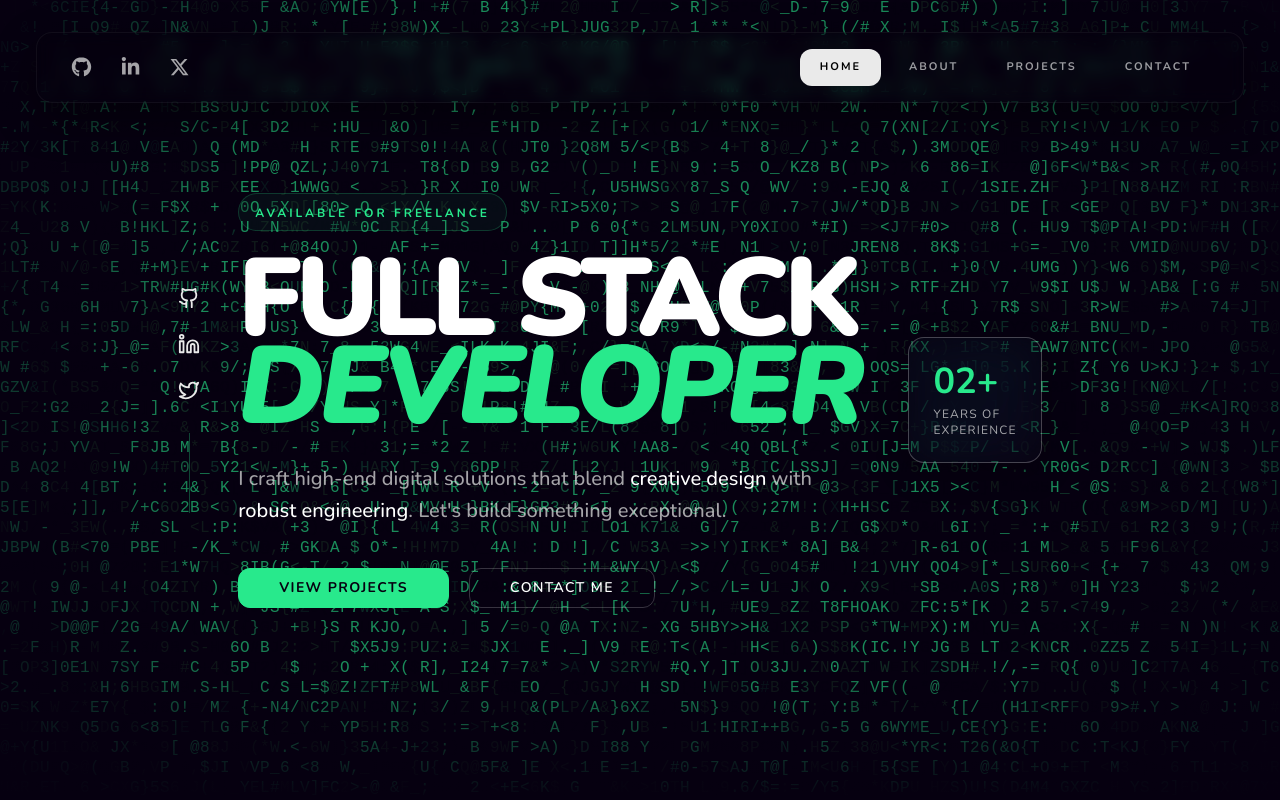
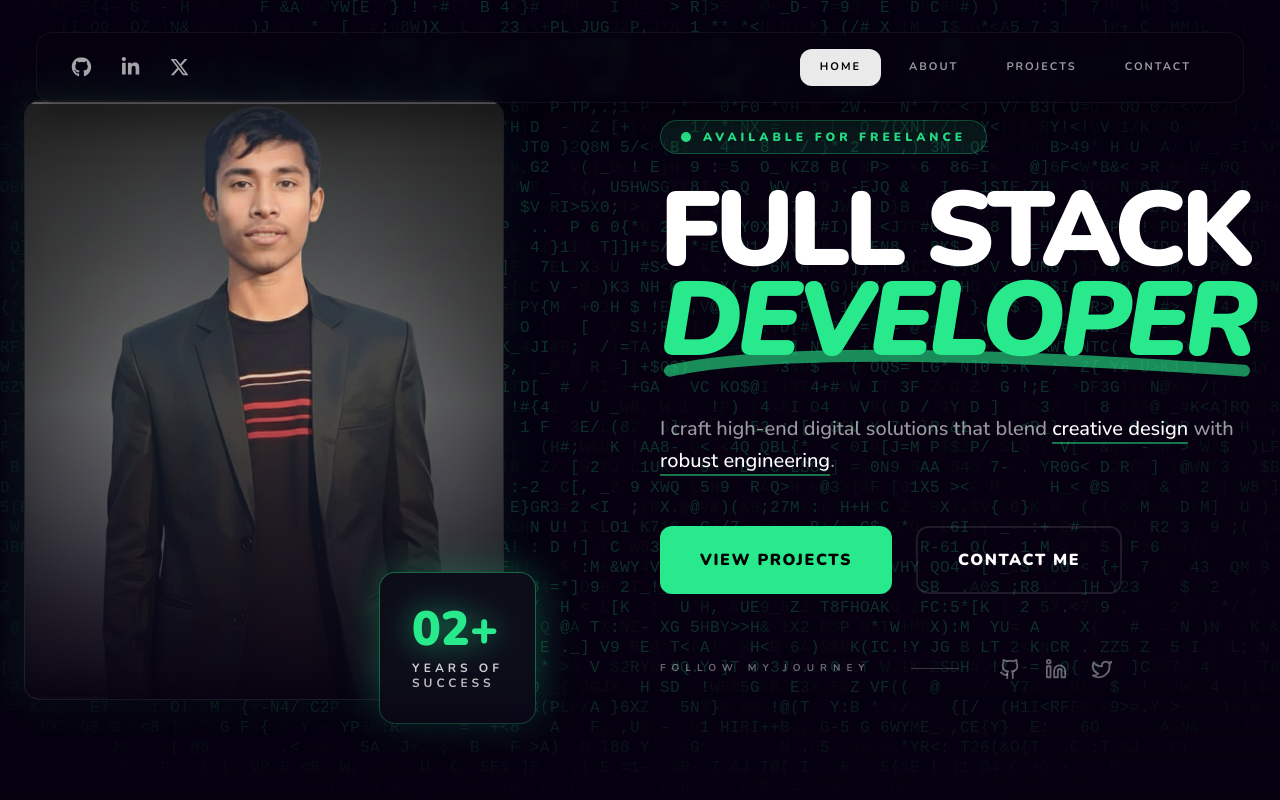
Before and after one commit to lizansarkar/My-Protfolio, a React (Vite) app: page / in a window 1280 px wide. Shown: the top 800 px of the page. Built offline with nearby package versions, Linux system fonts and the light colour scheme.

Commit message:
hero component structure and content ready

```diff
--- a/src/components/layout/Navbar.jsx
+++ b/src/components/layout/Navbar.jsx
@@ -25,7 +25,7 @@ const Navbar = () => {
 
   return (
     <header className="fixed top-8 left-0 w-full z-[100] px-4">
-      <nav className="relative container-base max-w-4xl mx-auto">
+      <nav className="relative container-base mx-auto">
         {/* Main Navbar Body */}
         <div className="navbar-lightning-container relative bg-black/10 backdrop-blur-sm border border-white/5 py-4 px-6 md:px-8 rounded-2xl flex justify-between items-center shadow-[0_15px_40px_rgba(0,0,0,0.4)] group transition-all duration-300">
           {/* --- LIGHTNING LAYER (Same as before) --- */}
--- a/src/index.css
+++ b/src/index.css
@@ -10,7 +10,7 @@ body {
 }
 
 .container-base {
-  max-width: 1280px;
+  max-width: 1400px;
   margin-inline: auto;
   padding-inline: 1.25rem;
 }
--- a/src/sections/hero/Hero.jsx
+++ b/src/sections/hero/Hero.jsx
@@ -1,13 +1,27 @@
 import React from 'react';
-import { Github, Linkedin, Twitter } from 'lucide-react'; // আইকনগুলো ইম্পোর্ট করে নাও
+import { motion } from 'framer-motion';
+import { Github, Linkedin, Twitter } from 'lucide-react';
 import LetterGlitch from "../../components/ui/LetterGlitch";
 
 const Hero = () => {
+  const fadeInUp = {
+    hidden: { opacity: 0, y: 30 },
+    visible: {
+      opacity: 1,
+      y: 0,
+      transition: { duration: 0.8, ease: "easeOut" }
+    }
+  };
+
+  const staggerContainer = {
+    visible: { transition: { staggerChildren: 0.2 } }
+  };
+
   return (
-    <section id="hero" className="relative w-full h-screen flex items-center justify-center overflow-hidden bg-[#060010]">
+    <section id="hero" className="relative w-full min-h-screen flex items-center justify-center overflow-hidden bg-[#060010] py-16 md:py-20">
 
-      {/* ১. Background Layer: LetterGlitch */}
-      <div className="absolute inset-0 z-0 pointer-events-none opacity-60">
+      {/* ১. Background Layer */}
+      <div className="absolute inset-0 z-0 pointer-events-none opacity-20">
         <LetterGlitch
           glitchColors={['#162a21', '#28e98c', '#060010']}
           glitchSpeed={50}
@@ -17,56 +31,111 @@ const Hero = () => {
         />
       </div>
 
-      {/* ২. Content Layer: Container */}
-      <div className="container-base relative z-10 flex flex-col md:flex-row items-center justify-between gap-12">
+      {/* ২. Content Container - justify-between এবং সমান জায়গা বণ্টন */}
+      <div className="container max-w-[1400px] mx-auto px-6 relative z-10 flex flex-col lg:flex-row items-center justify-between gap-10">
 
-        {/* Left Side: Social Vertical Bar (Unique Look) */}
-        <div className="hidden lg:flex flex-col items-center gap-6 absolute -left-10">
-          <a href="#" className="text-secondary hover:text-primary transition-all hover:-translate-y-1"><Github size={22}/></a>
-          <a href="#" className="text-secondary hover:text-primary transition-all hover:-translate-y-1"><Linkedin size={22}/></a>
-          <a href="#" className="text-secondary hover:text-primary transition-all hover:-translate-y-1"><Twitter size={22}/></a>
-          <div className="w-[1px] h-20 bg-primary/30 mt-2"></div>
-        </div>
+        {/* বাম দিক: আপনার ছবি (সমান জায়গা নেওয়ার জন্য flex-1) */}
+        <motion.div
+          initial="hidden"
+          whileInView="visible"
+          viewport={{ once: false, amount: 0.3 }}
+          variants={{
+            hidden: { opacity: 0, x: -60 },
+            visible: { opacity: 1, x: 0, transition: { duration: 1 } }
+          }}
+          className="flex-1 flex justify-start items-center w-full"
+        >
+          <div className="relative group w-full max-w-[350px] md:max-w-[480px]">
+            {/* ছবির পেছনের ডাইনামিক গ্লো */}
+            <div className="absolute -inset-2 bg-gradient-to-r from-primary/50 to-emerald-500/30 rounded-2xl blur-xl opacity-20 group-hover:opacity-60 transition duration-700"></div>
 
-        {/* Middle/Main Content */}
-        <div className="max-w-3xl">
-          <div className="inline-block px-4 py-1.5 mb-6 border border-primary/20 bg-primary/5 rounded-full">
-             <span className="text-primary text-[10px] md:text-xs uppercase font-bold tracking-[3px]">
+            <div className="relative z-10 aspect-[4/5] overflow-hidden rounded-2xl border border-white/10 bg-[#0a0515] shadow-2xl">
+              <img
+                src="/src/assets/images/profile.png"
+                alt="Profile"
+                className="w-full h-full object-cover grayscale-0 group-hover:grayscale transition-all duration-700 scale-100 group-hover:scale-110"
+              />
+              <div className="absolute inset-0 bg-gradient-to-t from-[#060010]/90 via-transparent to-transparent"></div>
+            </div>
+
+            {/* এক্সপেরিয়েন্স কার্ড */}
+            <motion.div
+              initial={{ scale: 0.8, opacity: 0 }}
+              whileInView={{ scale: 1, opacity: 1 }}
+              viewport={{ once: false }}
+              transition={{ delay: 0.5, type: "spring" }}
+              className="absolute -bottom-6 -right-4 md:-right-8 bg-[#0d0d1a] border border-primary/40 p-5 md:p-8 rounded-2xl backdrop-blur-xl z-20 shadow-[0_0_40px_rgba(40,233,140,0.3)]"
+            >
+              <div className="text-4xl md:text-5xl font-black text-primary drop-shadow-[0_0_15px_rgba(40,233,140,0.6)]">02+</div>
+              <div className="text-[10px] md:text-xs text-white uppercase tracking-[4px] font-bold mt-2 leading-tight opacity-80">
+                Years of <br/> Success
+              </div>
+            </motion.div>
+          </div>
+        </motion.div>
+
+        {/* ডান দিক: Main Content Area (সমান জায়গা নেওয়ার জন্য flex-1 এবং টেক্সট রাইট এলাইন) */}
+        <motion.div
+          variants={staggerContainer}
+          initial="hidden"
+          whileInView="visible"
+          viewport={{ once: false, amount: 0.3 }}
+          className="flex-1 w-full text-center lg:text-left flex flex-col items-center lg:items-start z-20"
+        >
+          {/* Badge */}
+          <motion.div variants={fadeInUp} className="inline-flex items-center gap-3 px-5 py-2 mb-8 border border-primary/30 bg-primary/10 rounded-full">
+             <span className="relative flex h-2.5 w-2.5">
+                <span className="animate-ping absolute inline-flex h-full w-full rounded-full bg-primary opacity-75"></span>
+                <span className="relative inline-flex rounded-full h-2.5 w-2.5 bg-primary"></span>
+             </span>
+             <span className="text-primary text-[10px] md:text-xs uppercase font-black tracking-[4px]">
                Available for freelance
              </span>
-          </div>
+          </motion.div>
 
-          <h1 className="text-6xl md:text-[110px] font-black leading-[0.8] tracking-tighter text-white uppercase">
+          {/* Main Title */}
+          <motion.h1 variants={fadeInUp} className="text-5xl sm:text-6xl md:text-7xl xl:text-[105px] font-black leading-[0.85] tracking-tighter text-white uppercase">
             Full Stack <br />
-            <span className="text-primary italic">Developer</span>
-          </h1>
+            <span className="text-primary italic relative inline-block">
+              Developer
+              <svg className="absolute -bottom-4 right-0 w-full opacity-60" viewBox="0 0 300 20" fill="none">
+                <path d="M5 15C50 5 150 5 295 15" stroke="#28e98c" strokeWidth="6" strokeLinecap="round"/>
+              </svg>
+            </span>
+          </motion.h1>
 
-          <p className="mt-8 text-muted text-lg md:text-xl max-w-xl font-medium leading-relaxed">
-            I craft high-end digital solutions that blend <span className="text-white">creative design</span> with <span className="text-white">robust engineering</span>. Let's build something exceptional.
-          </p>
+          {/* Description */}
+          <motion.p variants={fadeInUp} className="mt-12 text-white/60 text-base md:text-xl max-w-xl font-medium leading-relaxed">
+            I craft high-end digital solutions that blend <span className="text-white border-b-2 border-primary/50">creative design</span> with <span className="text-white border-b-2 border-primary/50">robust engineering</span>.
+          </motion.p>
 
           {/* Action Buttons */}
-          <div className="mt-10 flex flex-wrap gap-5">
-            <button className="btn btn-primary rounded-xl px-10 font-bold tracking-widest hover:shadow-[0_0_25px_rgba(40,233,140,0.4)] transition-all">
-              VIEW PROJECTS
+          <motion.div variants={fadeInUp} className="mt-12 flex flex-wrap justify-center lg:justify-end gap-6">
+            <button className="group relative px-10 py-5 bg-primary text-black font-black tracking-widest uppercase rounded-xl overflow-hidden transition-all hover:shadow-[0_0_50px_rgba(40,233,140,0.5)] active:scale-95">
+              <span className="relative z-10">View Projects</span>
+              <div className="absolute inset-0 bg-white translate-y-full group-hover:translate-y-0 transition-transform duration-300"></div>
             </button>
-            <button className="btn btn-outline border-white/20 text-white rounded-xl px-10 hover:bg-white/5 tracking-widest">
-              CONTACT ME
+
+            <button className="px-10 py-5 border-2 border-white/10 text-white font-black tracking-widest uppercase rounded-xl hover:bg-white/10 transition-all active:scale-95">
+              Contact Me
             </button>
-          </div>
-        </div>
+          </motion.div>
 
-        {/* Right Side: Simple Badge or Stats (Optional) */}
-        <div className="hidden xl:block">
-           <div className="border border-white/5 bg-glass p-6 rounded-2xl backdrop-blur-md">
-              <div className="text-4xl font-bold text-primary">02+</div>
-              <div className="text-xs text-muted uppercase tracking-widest mt-1">Years of <br/> Experience</div>
-           </div>
-        </div>
+          {/* Social Icons */}
+          <motion.div variants={fadeInUp} className="mt-16 flex items-center justify-center lg:justify-end gap-10">
+            <span className="text-[10px] tracking-[6px] uppercase text-white/40 font-bold hidden sm:block">Follow My Journey</span>
+            <div className="h-[1px] w-12 bg-white/20 hidden sm:block"></div>
+            <div className="flex gap-6">
+               <a href="#" className="text-white/40 hover:text-primary transition-all transform hover:scale-125"><Github size={22}/></a>
+               <a href="#" className="text-white/40 hover:text-primary transition-all transform hover:scale-125"><Linkedin size={22}/></a>
+               <a href="#" className="text-white/40 hover:text-primary transition-all transform hover:scale-125"><Twitter size={22}/></a>
+            </div>
+          </motion.div>
+        </motion.div>
+
       </div>
 
-      {/* Bottom Fade: পরের সেকশনের সাথে মিশিয়ে দেওয়ার জন্য */}
-      <div className="absolute bottom-0 left-0 w-full h-32 bg-gradient-to-t from-[#060010] to-transparent z-20"></div>
+      <div className="absolute bottom-0 left-0 w-full h-32 bg-gradient-to-t from-[#060010] to-transparent z-10"></div>
     </section>
   );
 };
```
Also changed, not shown: src/assets/images/profile.png (added).
